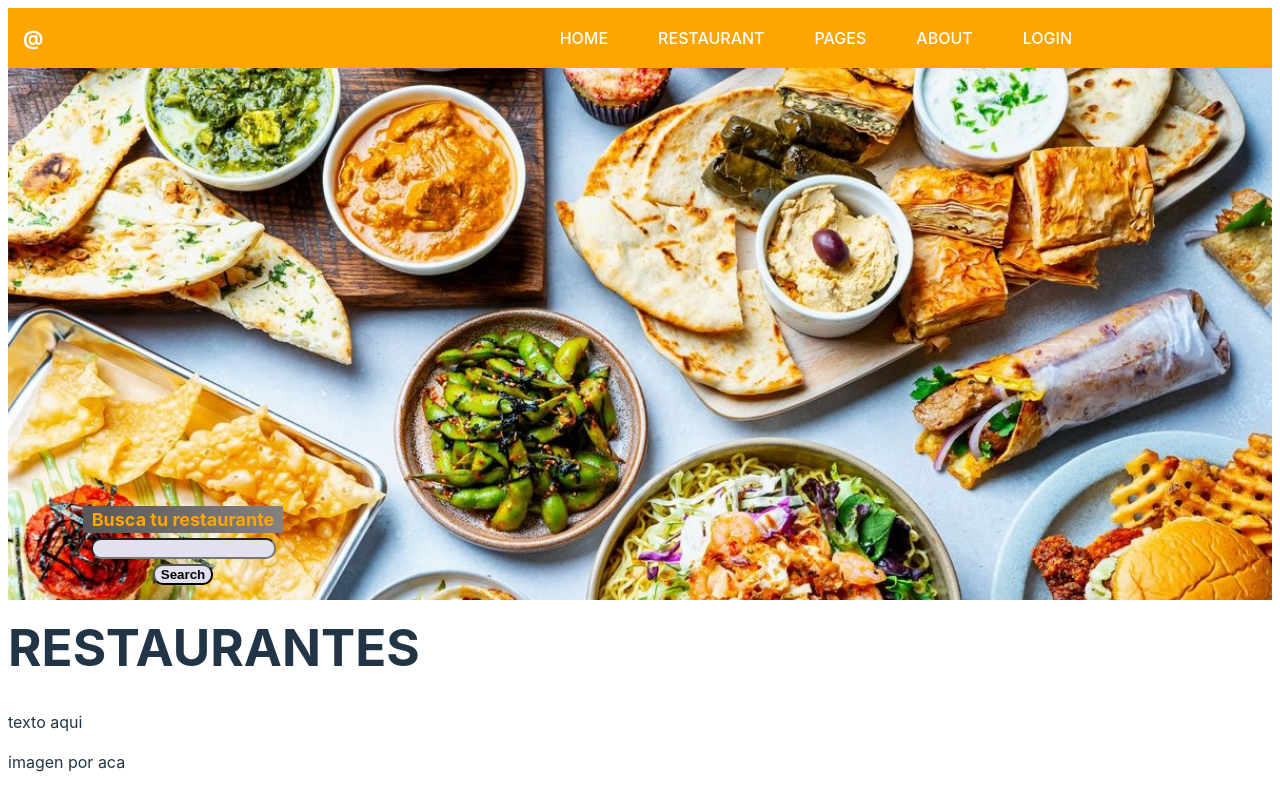
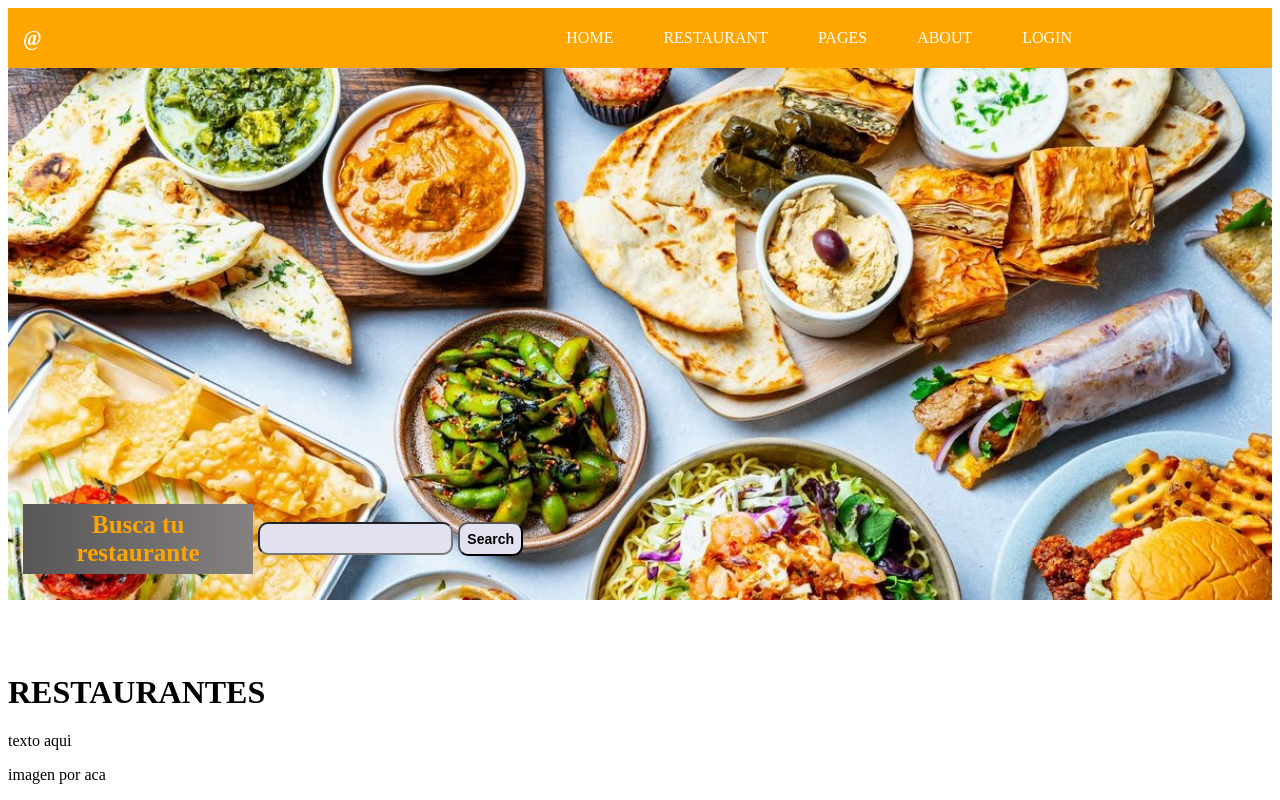
Before and after one commit to juandape/frontend-topv29-restaurantes, a React (Vite) app: page / in a window 1280 px wide. Built offline with nearby package versions, Linux system fonts and the light colour scheme.

Commit message:
feat: filtro restaurante

```diff
--- a/src/components/filtrorest/filtrorest.css
+++ b/src/components/filtrorest/filtrorest.css
@@ -17,14 +17,52 @@
   text-align: center;
 }
 
-.container__filter--input{
-border-radius: 10px;
-background-color: rgb(225, 225, 240);
+.container__filter--input {
+  border-radius: 10px;
+  background-color: rgb(225, 225, 240);
 }
 
-.container__filter--button{
-border-radius: 10px;
-background-color:  rgb(225, 225, 240);
-color: black;
-font-weight: bold;
+.container__filter--button {
+  border-radius: 10px;
+  background-color: rgb(225, 225, 240);
+  color: black;
+  font-weight: bold;
 }
+
+.container__filter--button:hover{
+  background-color: orange;
+  color: white;
+}
+
+@media (min-width: 376px) {
+  .containter__filter {
+    flex-direction: row;
+    margin-top: -100px;
+    margin-bottom: 100px;
+    margin-left: 15px;
+    width: 400px;
+  }
+
+  .container__filter--label {
+    font-size: 25px;
+    padding: 7px;
+  }
+
+  .container__filter--input {
+    padding: 7px;
+  }
+
+  .container__filter--button {
+   padding: 7px;
+   font-size: 14px;
+  }
+}
+
+@media (min-width: 760px) {
+  .containter__filter {
+    flex-direction: row;
+    margin-top: -100px;
+    margin-left: 15px;
+    width: 500px;
+  }
+}
--- a/src/components/header/header.css
+++ b/src/components/header/header.css
@@ -25,6 +25,14 @@ img{
   font-size: 20px;
   margin: 15px;
   color: white;
+}
+a {
+  font-weight: 500;
+  color: white;
+  text-decoration: inherit;
+}
+a:hover {
+  color: #535bf2;
 }
 
 .header-container--toggle {
--- a/src/main.css
+++ b/src/main.css
@@ -1,4 +1,4 @@
-:root {
+/* :root {
   font-family: Inter, system-ui, Avenir, Helvetica, Arial, sans-serif;
   line-height: 1.5;
   font-weight: 400;
@@ -11,8 +11,10 @@
   text-rendering: optimizeLegibility;
   -webkit-font-smoothing: antialiased;
   -moz-osx-font-smoothing: grayscale;
-  -webkit-text-size-adjust: 100%;
+-webkit-text-size-adjust: 100%;
 }
+*/
+/*
 
 a {
   font-weight: 500;
@@ -31,10 +33,10 @@ a:hover {
   min-height: 100vh;
 } */
 
-h1 {
+/* h1 {
   font-size: 3.2em;
   line-height: 1.1;
-}
+} */
 
 /* button {
   border-radius: 8px;
@@ -47,7 +49,7 @@ h1 {
   cursor: pointer;
   transition: border-color 0.25s;
 } */
-button:hover {
+/* button:hover {
   border-color: #646cff;
 }
 button:focus,
@@ -65,5 +67,5 @@ button:focus-visible {
   }
   button {
     background-color: #f9f9f9;
-  }
-}
+  } */
+/* } */
--- a/src/pages/home/Home.jsx
+++ b/src/pages/home/Home.jsx
@@ -6,12 +6,14 @@ import './home.css';
 
 function HomePage() {
   return (
-    <div className='container__home'>
+    <>
       <RestFilter />
-      <h1>RESTAURANTES</h1>
-      <p>texto aqui</p>
-      <p>imagen por aca</p>
-    </div>
+      <div className='container__home'>
+        <h1>RESTAURANTES</h1>
+        <p>texto aqui</p>
+        <p>imagen por aca</p>
+      </div>
+    </>
   );
 }
 
--- a/src/pages/home/home.css
+++ b/src/pages/home/home.css
@@ -0,0 +1,5 @@
+.container__home{
+  max-width: 350px;
+  margin-top: 50px;
+
+}
```
